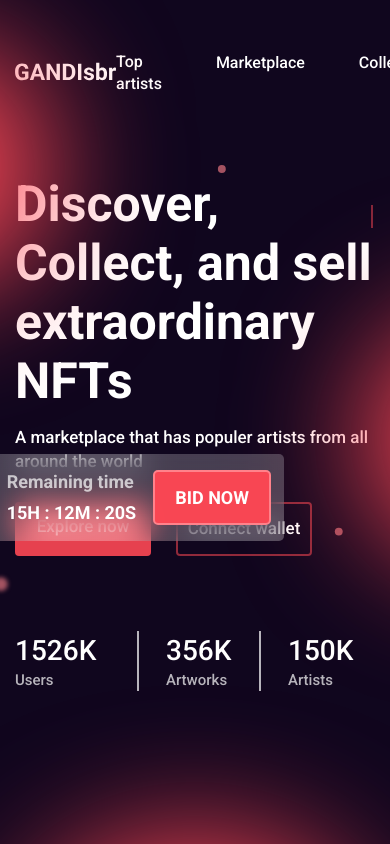
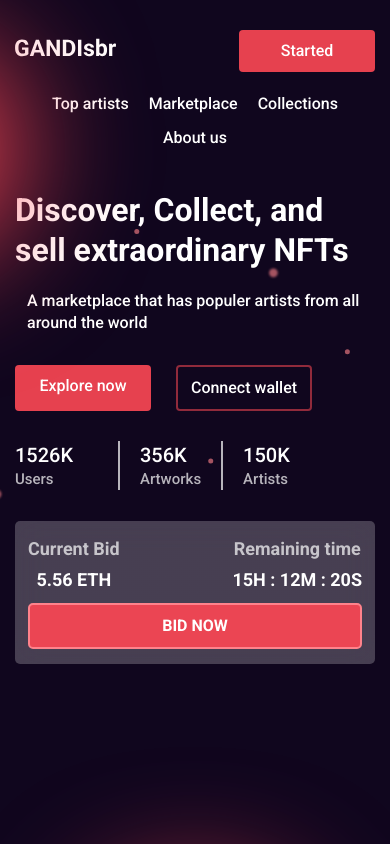
Before and after one commit to dBerezuk/gandIsbr, a website: page app/index.html in a window 390 px wide. Drawn offline with nearby package versions, Linux system fonts and the light colour scheme; files that its build step writes are made by us from their sources.

Commit message:
added mobile version and fixed some bugs

```diff
--- a/app/less/_global.less
+++ b/app/less/_global.less
@@ -69,7 +69,7 @@ a{
   }
 }
 .btn{
-  background-color: #FC4754E8;
+  background-color: @color-bg;
   padding: 13px 9px;
   max-width: 136px;
   width: 100%;
@@ -80,7 +80,7 @@ a{
   &:hover{
     transform: translateY(-4px);
     box-shadow: 10px 10px 3px #fc47534e;
-    background-color: darken(#FC4754E8,3%);
+    background-color: darken(@color-bg,3%);
   }
 }
 .menu{
--- /dev/null
+++ b/app/less/_media.less
@@ -0,0 +1,203 @@
+@media (max-width: 1124px) {
+  .logo:hover::before{
+    transform: scale(1.2);
+  }
+  @keyframes logo-animate {
+    0%{
+      transform: scale(1.2) rotate(4deg);
+    }
+    50%{
+      transform: scale(1.3) rotate(-4deg);
+    }
+    100%{
+      transform: scale(1.2) rotate(4deg);
+    }
+  }
+}
+@media (max-width: 1020px) {
+  .content__boxs-data{
+    right: 35px;
+  }
+  .content__title{
+    font-size: 42px;
+    line-height: 50px;
+  }
+  .content__info {
+    max-width: 415px;
+  }
+  .content__statistics{
+    margin: 40px 0;
+  }
+  .content__statistics-num{
+    font-size: 24px;
+  }
+  .content__statistics-item{
+    min-width: 103px;
+    padding: 0 20px;
+  }
+  .decor-circle{
+    width: 220px;
+    height: 220px;
+    animation: none;
+  }
+  .menu__item-link{
+    padding-bottom: 0;
+  }
+  //hover delete
+  .logo:hover::before{
+    transform: scale(0);
+    animation: none;
+  }
+  .menu__item-link:hover{
+    transform: translateY(0);
+  }
+  .menu__item-link:hover::before{
+    display: none;
+  }
+  .btn:hover{
+    background-color: @color-bg;
+    transform: translateY(0);
+    box-shadow: none;
+  }
+  .content__links-link--bg:hover{
+    background-color: transparent;
+  }
+  .content__boxs-btn:hover{
+    background-color: @color-bg;
+    box-shadow: none;
+  }
+}
+@media (max-width: 900px) {
+  .content__boxs-data{
+    width: 315px;
+    display: block;
+    right: 25px;
+  }
+  .content__boxs-info{
+    justify-content: space-between;
+    margin-bottom: 10px;
+  }
+  .content__boxs-btn{
+    width: 100%;
+  }
+  .menu__item+.menu__item {
+    margin-left: 35px;
+  }
+}
+@media (max-width: 786px) {
+  .content__boxs-box{
+    max-width: 260px;
+  }
+  .content__boxs,
+  .content__boxs-box{
+    max-height: 343px;
+  }
+  .content__boxs-data{
+    width: 250px;
+    bottom: -100px;
+  }
+  .content__boxs-info{
+    display: block;
+  }
+  .content__boxs-item{
+    text-align: center;
+  }
+  .content__info{
+    max-width: 360px;
+  }
+  .content__title {
+    font-size: 32px;
+    line-height: 40px;
+    margin-bottom: 10px;
+  }
+  .content__text{
+    margin-bottom: 20px;
+  }
+  .content__text,
+  .btn,
+  .content__boxs-btn{
+    font-size: 16px;
+    padding: 10px 12px;
+  }
+  .content__statistics{
+    margin: 30px 0;
+  }
+  .content__statistics{
+    margin: 30px 0;
+  }
+  .content__statistics-num{
+    font-size: 20px;
+  }
+  .header{
+    padding-top: 30px;
+    margin-bottom: 30px;
+  }
+  .header__inner{
+    flex-wrap: wrap;
+    justify-content: space-between;
+  }
+  .header__menu{
+    width: 100%;
+    order: 1;
+    margin-right: 0;
+    justify-content: center;
+    margin-top: 20px;
+  }
+  .content__decor{
+    max-width: 480px;
+    max-height: 370px;
+  }
+}
+@media (max-width: 680px) {
+  .content__boxs-box{
+    display: none;
+    position: static;
+  }
+  .content__boxs{
+    padding: 0;
+    position: static;
+  }
+  .content__info{
+    width: 100%;
+    max-width: none;
+    padding-bottom: 144px;
+  }
+  .content__boxs-data{
+    width: calc(100% - 30px);
+    left: 15px;
+    bottom: 0;
+  }
+  .content__boxs-info{
+    display: flex;
+  }
+  .content__boxs-decorcircle{
+    display: none;
+  }
+  .content__decor{
+    max-width: none;
+    width: calc(100% - 30px);
+    max-height: 370px;
+  }
+}
+@media (max-width: 480px) {
+  .header__menu{
+    gap: 10px 20px;
+    flex-wrap: wrap;
+  }
+  .menu__item+.menu__item {
+    margin-left: 0;
+  }
+  .content {
+    padding-top: 10px;
+  }
+}
+@media (max-width: 340px) {
+  .content__links{
+    gap: 0 15px;
+    justify-content: space-between;
+  }
+  .content__title{
+    font-size: 28px;
+    line-height: 34px;
+  }
+}
--- a/app/less/_vars.less
+++ b/app/less/_vars.less
@@ -0,0 +1 @@
+@color-bg: #FC4754E8;
--- a/app/less/style.less
+++ b/app/less/style.less
@@ -1,8 +1,8 @@
-@import '_vars.less';
-@import '_fonts.less';
-@import '_reset.less';
-@import '_libs.less';
-@import '_global.less';
+@import '_vars';
+@import '_fonts';
+@import '_reset';
+@import '_libs';
+@import '_global';
 
 .header{
     padding-top: 50px;
@@ -18,12 +18,13 @@
 }
 .content{
     padding-top: 25px;
+    margin-bottom: 40px;
     & .container{
         position: relative;
     }
     &__decor{
         background-image: url(../images/decor.svg);
-        background-size: cover;
+        background-size: contain;
         background-repeat: no-repeat;
         background-position: left center;
         max-height: 430px;
@@ -92,6 +93,7 @@
     &__boxs-box{
         position: relative;
         max-width: 299px;
+        max-height: 391px;
         z-index: 9;
         span{
             position: absolute;
@@ -156,10 +158,10 @@
         font-weight: 700;
     }
     &__boxs-btn{
-        background-color: rgba(252, 71, 84, 0.98);
+        background-color: @color-bg;
         border: 2px solid #FF828B;
         border-radius: 5px;
-        padding: 13px 20px;
+        padding: 13px 12px;
         font-weight: 700;
         font-size: 18px;
         text-align: center;
@@ -213,3 +215,6 @@
         left: 19px;
     }
 }
+
+
+@import "_media";
```
Also changed, not shown: app/css/style.min.css, app/less/_media.less.css (deleted).
